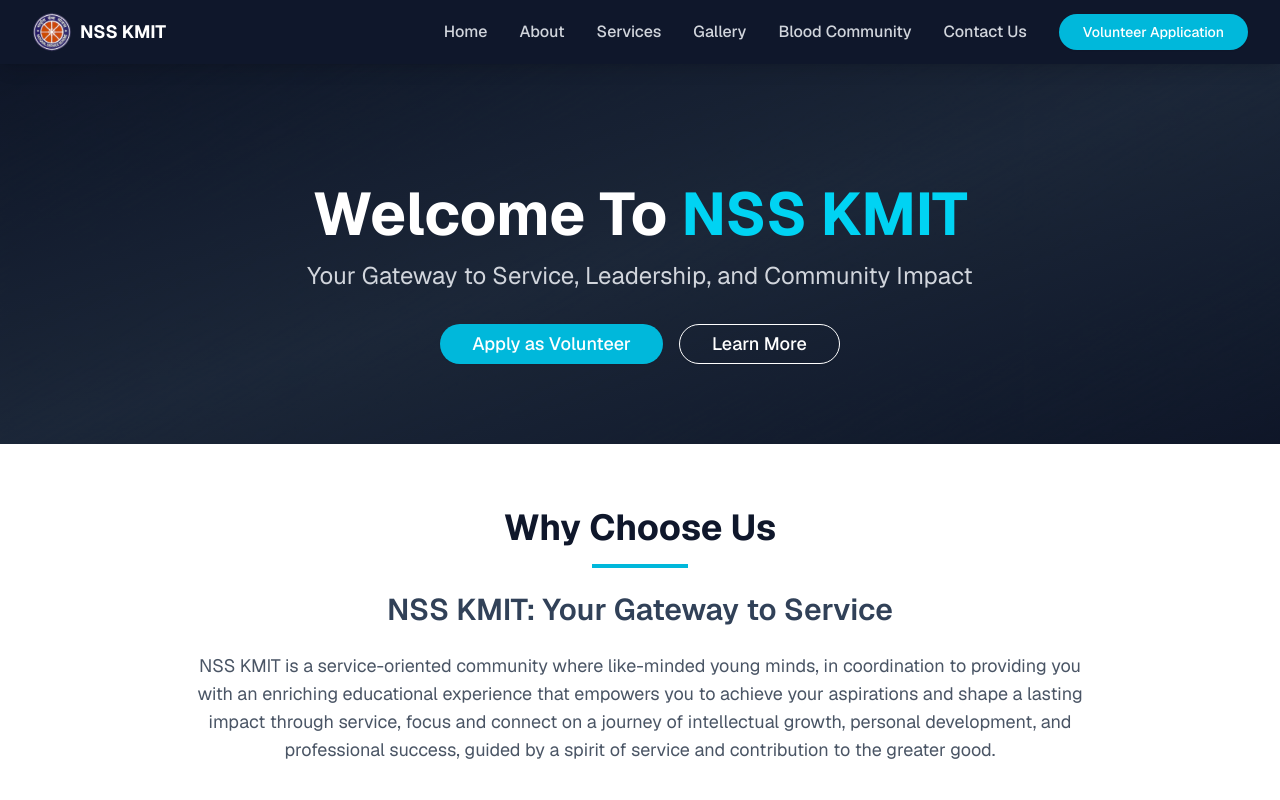
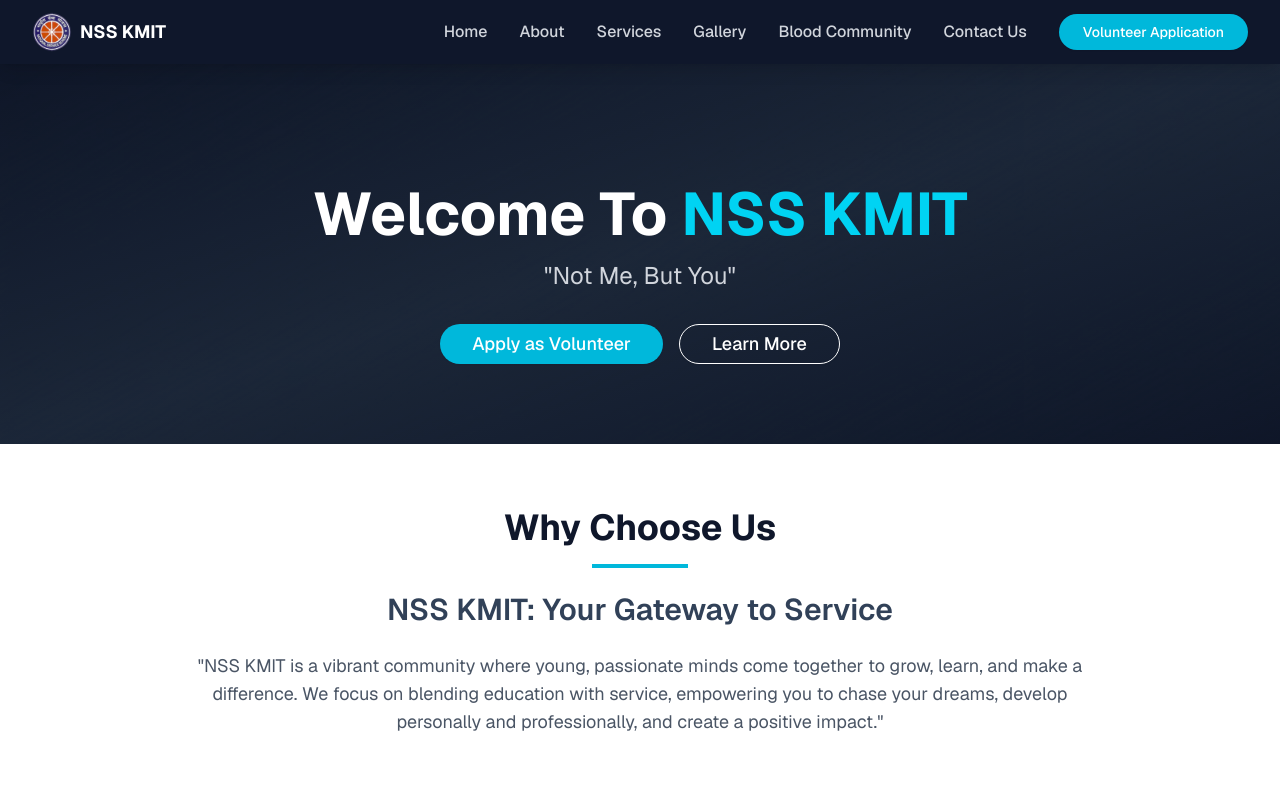
Before and after one commit to Varshith271105/NSS_KMIT, a Next.js app: page / in a window 1280 px wide. Shown: the top 800 px of the page. Built offline with nearby package versions, Linux system fonts and the light colour scheme.

Commit message:
Update page.tsx
Updated WHY choose NSS
Added our moto at the beginning

```diff
--- a/app/page.tsx
+++ b/app/page.tsx
@@ -16,7 +16,7 @@ export default function HomePage() {
               Welcome To <span className="text-cyan-400">NSS KMIT</span>
             </h1>
             <p className="text-xl md:text-2xl text-gray-300 mb-8 max-w-3xl mx-auto">
-              Your Gateway to Service, Leadership, and Community Impact
+              "Not Me, But You"
             </p>
           </div>
 
@@ -50,10 +50,9 @@ export default function HomePage() {
             <div className="w-24 h-1 bg-cyan-500 mx-auto mb-6"></div>
             <h3 className="text-3xl font-semibold text-slate-700 mb-6">NSS KMIT: Your Gateway to Service</h3>
             <p className="text-lg text-gray-600 max-w-4xl mx-auto">
-              NSS KMIT is a service-oriented community where like-minded young minds, in coordination to providing you
-              with an enriching educational experience that empowers you to achieve your aspirations and shape a lasting
-              impact through service, focus and connect on a journey of intellectual growth, personal development, and
-              professional success, guided by a spirit of service and contribution to the greater good.
+              "NSS KMIT is a vibrant community where young, passionate minds come together to grow, learn, and make a difference.
+               We focus on blending education with service, empowering you to chase your dreams,
+               develop personally and professionally, and create a positive impact."
             </p>
           </div>
         </div>
```
